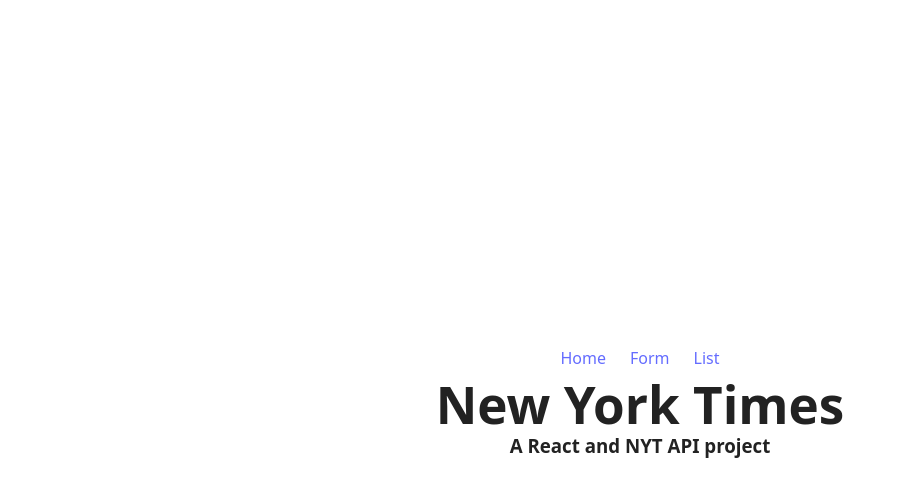
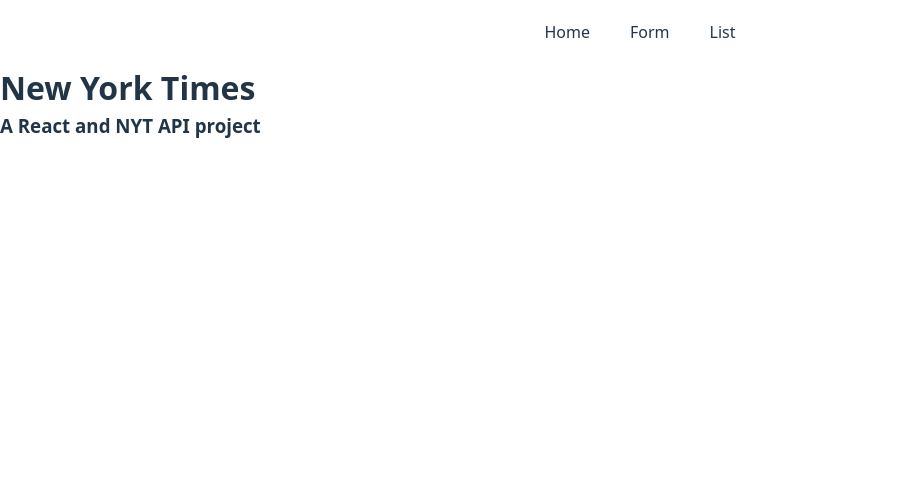
Before and after one commit to egoitzaulestia/nyt-news, a React (Vite) app: page / in a window 1280 px wide. Shown: the top 496 px of the page, without its empty margins (0-906 px from the left). Built offline with nearby package versions, Linux system fonts and the light colour scheme.

Commit message:
scss done

```diff
--- a/src/App.jsx
+++ b/src/App.jsx
@@ -1,7 +1,7 @@
 import { BrowserRouter, Route, Routes } from "react-router-dom";
 import { GlobalProvider } from "./context/GlobalState";
 
-import "./App.css";
+// import "./App.css";
 import Home from "./pages/Home";
 import Form from "./pages/Form";
 import List from "./pages/List";
--- /dev/null
+++ b/src/assets/styles/abstracts/_variables.scss
@@ -0,0 +1,24 @@
+// abstracts/_variables.scss
+// ——————————————————————————————————————————
+//  Color palette
+// ——————————————————————————————————————————
+$color-bg-light: #fff;
+$color-bg-dark: #242424;
+$color-text-light: rgba(255, 255, 255, 0.87);
+$color-text-dark: #213547;
+$color-primary: #646cff;
+$color-primary-hover: #535bf2;
+
+// ——————————————————————————————————————————
+//  Typography
+// ——————————————————————————————————————————
+$font-base: system-ui, -apple-system, BlinkMacSystemFont, "Segoe UI", Roboto,
+  "Helvetica Neue", sans-serif;
+$line-height-base: 1.5;
+
+// ——————————————————————————————————————————
+//  Breakpoints
+// ——————————————————————————————————————————
+$bp-sm: 576px;
+$bp-md: 768px;
+$bp-lg: 1024px;
--- /dev/null
+++ b/src/assets/styles/abstracts/mixins.scss
@@ -0,0 +1,5 @@
+@mixin media($query) {
+  @media #{unquote($query)} {
+    @content;
+  }
+}
--- /dev/null
+++ b/src/assets/styles/base/_base.scss
@@ -0,0 +1,43 @@
+// base/_base.scss
+@use "../abstracts/variables";
+
+:root {
+  font-family: variables.$font-base;
+  line-height: variables.$line-height-base;
+  color-scheme: light dark;
+}
+
+body {
+  display: flex;
+  flex-direction: column; // stack children top → bottom
+  min-height: 100vh;
+  margin: 0;
+  background-color: variables.$color-bg-dark;
+  color: variables.$color-text-light;
+}
+
+@media (prefers-color-scheme: light) {
+  body {
+    background-color: variables.$color-bg-light;
+    color: variables.$color-text-dark;
+  }
+}
+
+// Link styles
+a {
+  color: variables.$color-primary;
+  font-weight: 500;
+  text-decoration: none;
+
+  &:hover {
+    color: variables.$color-primary-hover;
+  }
+}
+
+// Utility helper
+.container {
+  max-width: 1280px;
+  margin: 0 auto;
+  padding: 2rem;
+  text-align: center;
+}
--- /dev/null
+++ b/src/assets/styles/components/_article.scss
@@ -0,0 +1,19 @@
+@use "sass:color";
+@use "../abstracts/variables";
+
+.article {
+  margin-bottom: 2rem;
+  text-align: left;
+
+  h2 {
+    font-size: 1.5rem;
+    margin-bottom: 0.5rem;
+    color: variables.$color-primary;
+  }
+
+  p.byline {
+    font-size: 0.9rem;
+    color: color.adjust(variables.$color-text-light, $lightness: 20%);
+    margin-bottom: 1rem;
+  }
+}
--- /dev/null
+++ b/src/assets/styles/components/_button.scss
@@ -0,0 +1,24 @@
+// components/_button.scss
+@use "../abstracts/variables";
+
+.button {
+  display: inline-block;
+  padding: 0.6em 1.2em;
+  border: 1px solid transparent;
+  border-radius: 8px;
+  font: inherit;
+  cursor: pointer;
+  background: variables.$color-bg-dark;
+  color: variables.$color-text-light;
+  transition: border-color 0.25s;
+
+  &:hover {
+    border-color: variables.$color-primary;
+  }
+}
+@media (prefers-color-scheme: light) {
+  .button {
+    background: variables.$color-bg-light;
+    color: variables.$color-text-dark;
+  }
+}
--- a/src/assets/styles/layout/_header.scss
+++ b/src/assets/styles/layout/_header.scss
@@ -1,22 +1,86 @@
+// layout/_header.scss
+@use "../abstracts/variables"; // for your color variables
+
 .menu {
+  background-color: variables.$color-bg-dark;
+  padding: 0.75rem 1rem;
+  text-align: center;
+  position: sticky;
+  top: 0;
+  z-index: 100;
+
   &__list {
     margin: 0;
     padding: 0;
     list-style: none;
+
+    // center the inline-block items
+    display: inline-block;
   }
+
   &__item {
     display: inline-block;
+    margin: 0 0.5rem; // space between items
   }
+
   &__link {
     display: block;
-    padding: 6px 12px;
+    padding: 0.5rem 0.75rem;
+    color: variables.$color-text-light;
     text-decoration: none;
+    font-weight: 500;
+    transition: transform 0.2s, color 0.2s, background 0.2s;
 
     &:hover {
-      scale: 1.75;
+      transform: scale(1.1);
+      color: variables.$color-primary;
+    }
+
+    &.active {
+      background-color: variables.$color-primary;
+      color: variables.$color-bg-light;
+      border-radius: 4px;
     }
   }
-  &--active {
-    color: red;
+}
+
+@media (prefers-color-scheme: light) {
+  .menu {
+    background-color: variables.$color-bg-light;
+
+    &__link {
+      color: variables.$color-text-dark;
+
+      &:hover {
+        color: variables.$color-primary-hover;
+      }
+
+      &.active {
+        color: variables.$color-bg-dark;
+      }
+    }
   }
 }
+
+// .menu {
+//   &__list {
+//     margin: 0;
+//     padding: 0;
+//     list-style: none;
+//   }
+//   &__item {
+//     display: inline-block;
+//   }
+//   &__link {
+//     display: block;
+//     padding: 6px 12px;
+//     text-decoration: none;
+
+//     &:hover {
+//       scale: 1.75;
+//     }
+//   }
+//   &--active {
+//     color: red;
+//   }
+// }
--- /dev/null
+++ b/src/assets/styles/layout/_main.scss
@@ -0,0 +1,7 @@
+// layout/_main.scss
+.main {
+  flex: 1; // take up remaining height
+  overflow-y: auto; // scroll if content is tall
+  padding: 2rem;
+  background: inherit;
+}
--- a/src/assets/styles/main.scss
+++ b/src/assets/styles/main.scss
@@ -1,3 +1,16 @@
-@import "./base/reset";
+// @import "./base/reset";
 
-@import "./layout/header";
+// // @import './layout/header';
+
+// @import "base/base";
+// @import "layout/header";
+// @import "layout/main";
+// @import "components/article";
+// @import "components/button";
+
+@use "base/reset";
+@use "base/base";
+@use "layout/header";
+@use "layout/main";
+@use "components/article";
+@use "components/button";
--- a/src/components/NewsDetail/NewsDetail.jsx
+++ b/src/components/NewsDetail/NewsDetail.jsx
@@ -7,13 +7,16 @@
 
   useEffect(() => {
     getArticles();
-  }, [getArticles]);
+  }, []);
 
   return (
     articles &&
     articles.map((article) => (
       <div className="article" key={article.id}>
-        <h2>{article.title}</h2>
+        <h2>
+          <Link to={article.url}>{article.title}</Link>
+        </h2>
+        <p>{article.byline}</p>
       </div>
     ))
   );
--- a/src/main.jsx
+++ b/src/main.jsx
@@ -1,6 +1,7 @@
 import { StrictMode } from "react";
 import { createRoot } from "react-dom/client";
-import "./index.css";
+// import "./index.css";
+
 import "./assets/styles/main.scss";
 import App from "./App.jsx";
 
```
